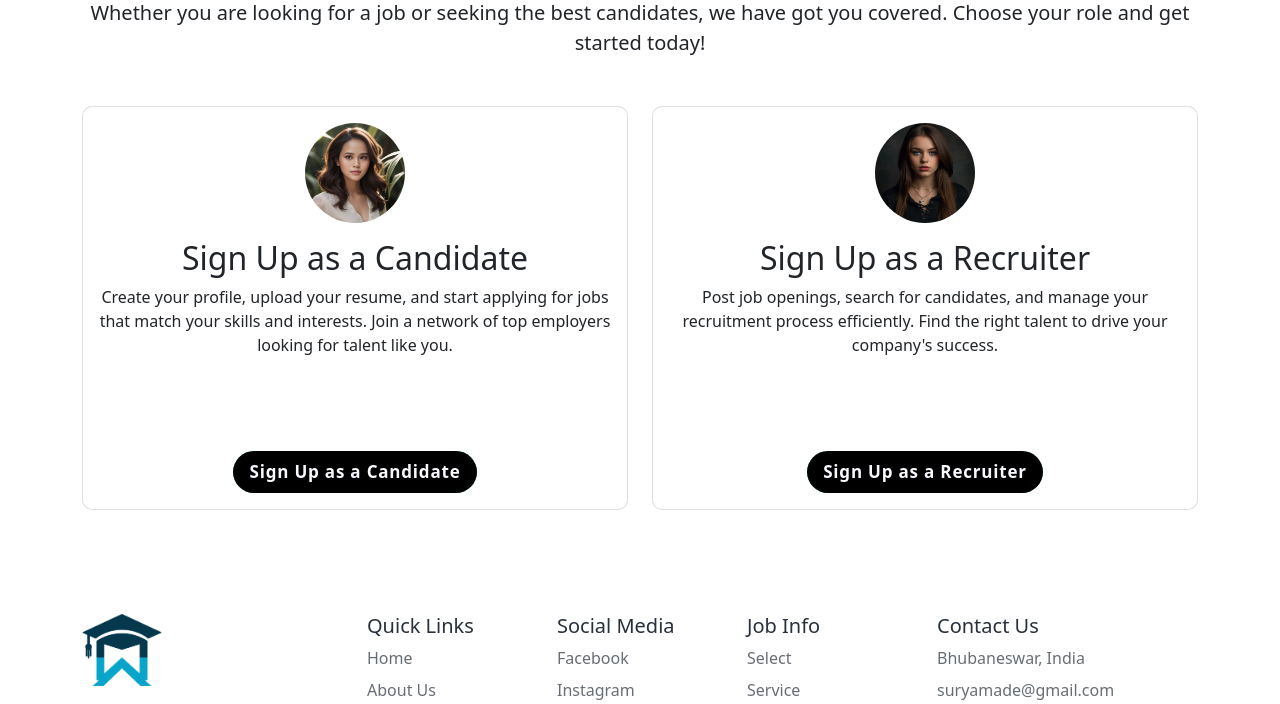
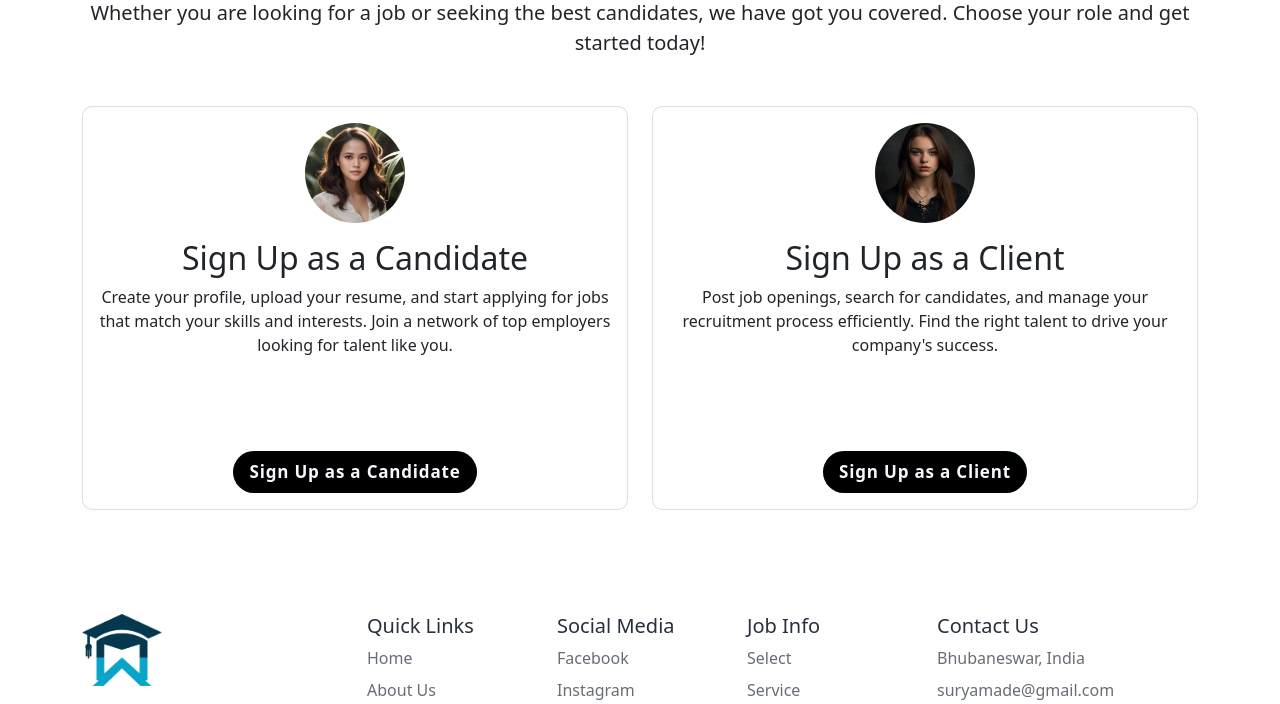
Before and after one commit to TheSurya555/student_project_django, a Django app: page /signup/ in a window 1280 px wide. Shown: the part 202-906 px from the top of the page. Run offline with Django 5.2, Linux system fonts and the light colour scheme; some libraries are stand-ins or nearby versions.

Commit message:
changerequiter ti client

```diff
--- a/Student_project/signUp/templates/signUp/chooseSignUp.html
+++ b/Student_project/signUp/templates/signUp/chooseSignUp.html
@@ -32,9 +32,9 @@ signUp
             <div class="card signup-option d-flex align-items-center">
                 <img src="{% static 'assets/requiter2.jpg' %}" class="card-img-top mt-3" alt="Recruiter Image">
                 <div class="card-body">
-                    <h2 class="card-title">Sign Up as a Recruiter</h2>
+                    <h2 class="card-title">Sign Up as a Client</h2>
                     <p class="card-text signup-description">Post job openings, search for candidates, and manage your recruitment process efficiently. Find the right talent to drive your company's success.</p>
-                    <a href="{% url 'requiterSignUp' %}" class="button"><button class="px-3"><span>Sign Up as a Recruiter</span></button></a>
+                    <a href="{% url 'requiterSignUp' %}" class="button"><button class="px-3"><span>Sign Up as a Client</span></button></a>
                 </div>
             </div>
         </div>
```
Also changed, not shown: Student_project/signUp/templates/signUp/candidateSignup.html (+25 -0 lines).
